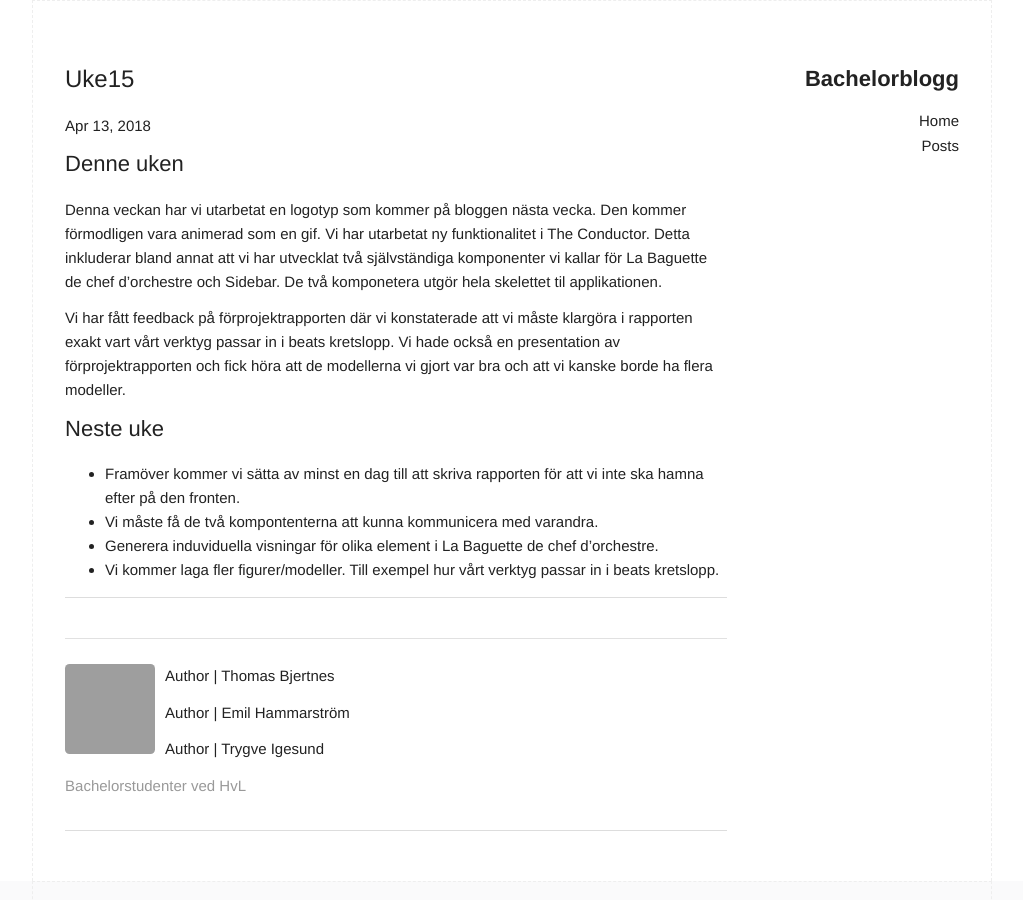
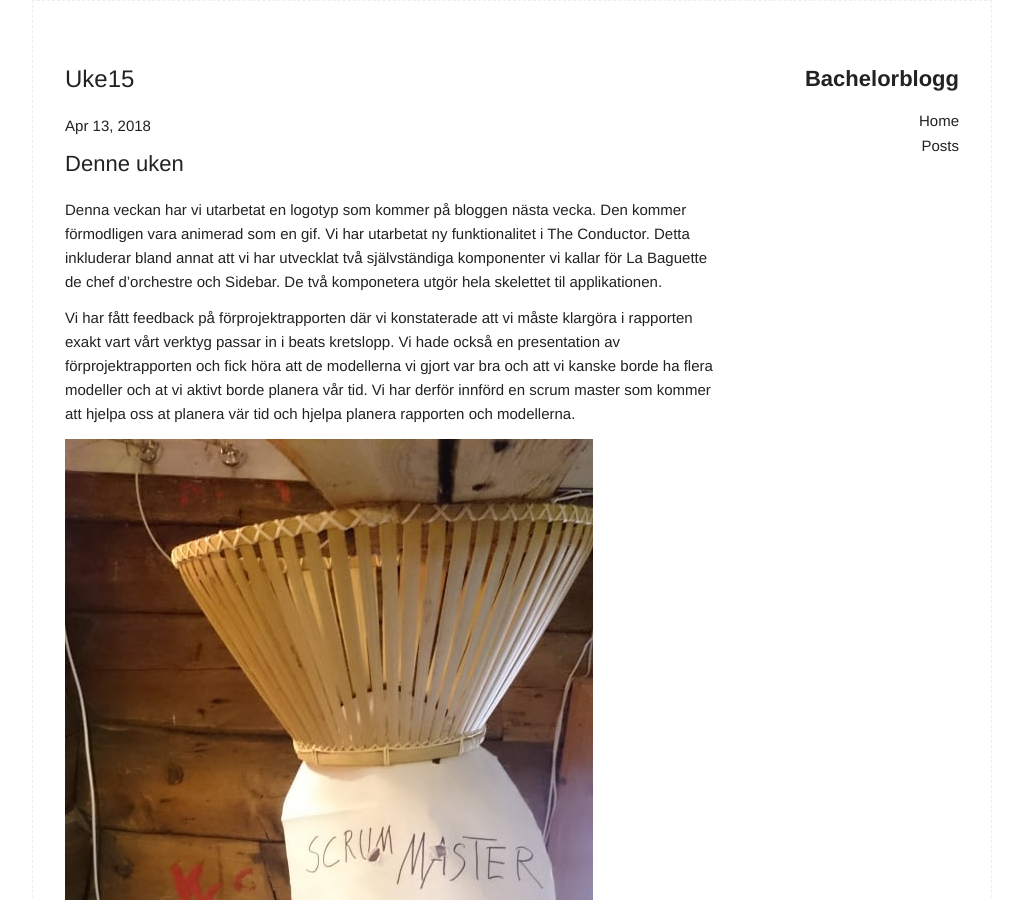
Before and after one commit to bachelorblogg/bachelorblogg.github.io, a Jekyll site: the page built from _posts/2018-04-13-Uke15.md, in a window 1280 px wide and 900 px high. Shown: the whole window, without its empty margins (128-1151 px from the left). Built offline with Jekyll 4.4.1, drawn with Linux system fonts in a browser that asks for light colours; grey boxes are pictures that could not be loaded.

Commit message:
add pic and pictext

```diff
--- a/_posts/2018-04-13-Uke15.md
+++ b/_posts/2018-04-13-Uke15.md
@@ -9,8 +9,9 @@ Vi har utarbetat ny funktionalitet i The Conductor. Detta inkluderar bland annat
 De två komponetera utgör hela skelettet til applikationen.
 
 Vi har fått feedback på förprojektrapporten där vi konstaterade att vi måste klargöra i rapporten exakt vart vårt verktyg passar in i beats kretslopp.
-Vi hade också en presentation av förprojektrapporten och fick höra att de modellerna vi gjort var bra och att vi kanske borde ha flera modeller.
+Vi hade också en presentation av förprojektrapporten och fick höra att de modellerna vi gjort var bra och att vi kanske borde ha flera modeller och at vi aktivt borde planera vår tid. Vi har derför innförd en scrum master som kommer att hjelpa oss at planera vär tid och hjelpa planera rapporten och modellerna.
 
+![]({{site.baseurl}}/assets/img/uke15.jpg)
 
 ## Neste uke
 - Framöver kommer vi sätta av minst en dag till att skriva rapporten för att vi inte ska hamna efter på den fronten.
```
